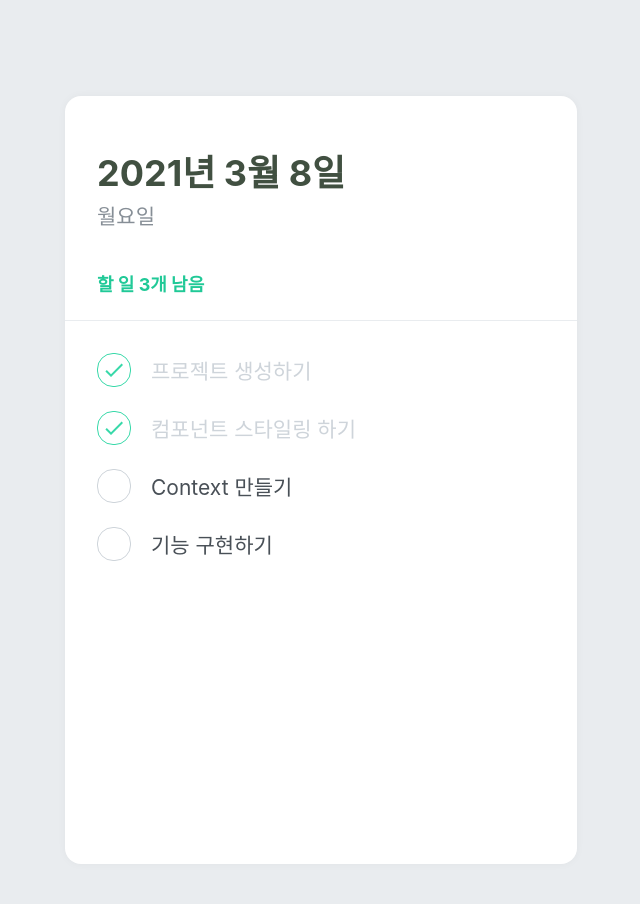
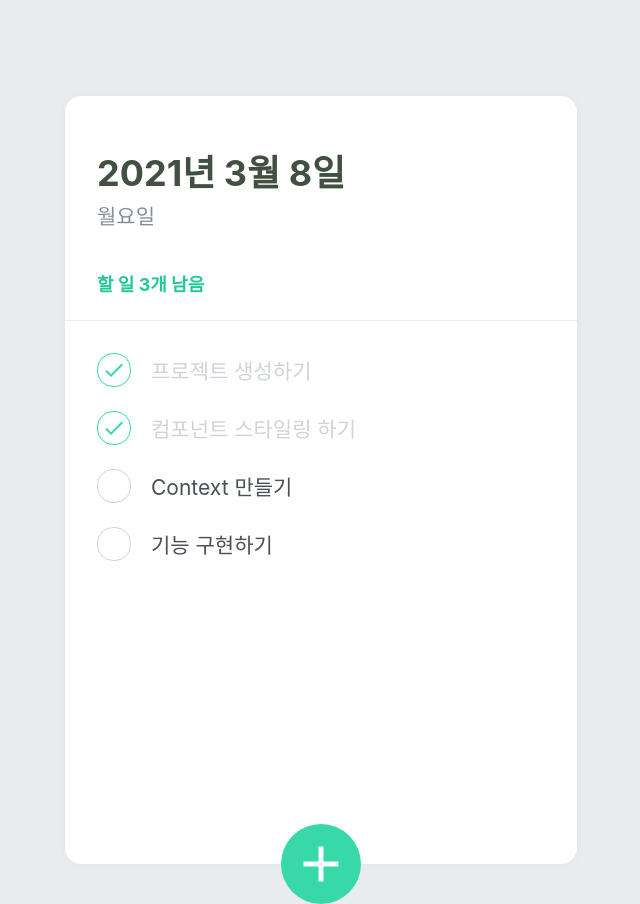
Before and after one commit to manggong/modern_react, a React (Create React App) app in the folder mashup-todolist/: page / in a window 1280 px wide. Shown: the whole page, without its empty margins (319-959 px from the left). Built offline with nearby package versions, Linux system fonts and the light colour scheme.

Commit message:
add TodoCreate

```diff
--- a/mashup-todolist/src/App.js
+++ b/mashup-todolist/src/App.js
@@ -3,6 +3,7 @@ import { createGlobalStyle } from 'styled-components'
 import TodoTemplate from './components/TodoTemplate'
 import TodoHead from './components/TodoHead'
 import TodoList from './components/TodoList'
+import TodoCreate from './components/TodoCreate'
 
 const GlobalStyle = createGlobalStyle`
   body {
@@ -17,6 +18,7 @@ function App() {
       <TodoTemplate>
         <TodoHead/>
         <TodoList/>
+        <TodoCreate/>
       </TodoTemplate>
     </>
   )
--- /dev/null
+++ b/mashup-todolist/src/components/TodoCreate.js
@@ -0,0 +1,99 @@
+import React, { useState } from 'react'
+import styled, { css } from 'styled-components'
+import { MdAdd } from 'react-icons/md'
+
+const CircleButton = styled.button`
+  background: #38d9a9;
+  &:hover {
+    background: #63e6be;
+  }
+  &:active {
+    background: #20c997;
+  }
+
+  z-index: 5;
+  cursor: pointer;
+  width: 80px;
+  height: 80px;
+  display: block;
+  align-items: center;
+  justify-content: center;
+  font-size: 60px;
+  position: absolute;
+  left: 50%;
+  bottom: 0px;
+  transform: translate(-50%, 50%);
+  color: white;
+  border-radius: 50%;
+  border: none;
+  outline: none;
+  display: flex;
+  align-items: center;
+  justify-content: center;
+
+  transition: 0.125s all ease-in;
+  ${props =>
+    props.open &&
+    css`
+      background: #ff6b6b;
+      &:hover {
+        background: #ff8787;
+      }
+      &:active {
+        background: #fa5252;
+      }
+      transform: translate(-50%, 50%) rotate(45deg);
+    `}
+`
+
+const InsertFormPositioner = styled.div`
+  width: 100%;
+  bottom: 0;
+  left: 0;
+  position: absolute;
+`
+
+const InsertForm = styled.form`
+  background: #f8f9fa;
+  padding-left: 32px;
+  padding-top: 32px;
+  padding-right: 32px;
+  padding-bottom: 72px;
+
+  border-bottom-left-radius: 16px;
+  border-bottom-right-radius: 16px;
+  border-top: 1px solid #e9ecef;
+`
+
+const Input = styled.input`
+  padding: 12px;
+  border-radius: 4px;
+  border: 1px solid #dee2e6;
+  width: 100%;
+  outline: none;
+  font-size: 18px;
+  box-sizing: border-box;
+`
+
+function TodoCreate() {
+  const [open, setOpen] = useState(false)
+
+  const onToggle = () => setOpen(!open)
+
+  return (
+    <>
+      {open && (
+        <InsertFormPositioner>
+          <InsertForm>
+            <Input autoFocus placeholder="할 일을 입력 후, Enter 를 누르세요" />
+          </InsertForm>
+        </InsertFormPositioner>
+      )}
+      <CircleButton onClick={onToggle} open={open}>
+        <MdAdd />
+      </CircleButton>
+    </>
+  )
+}
+
+export default TodoCreate
```
